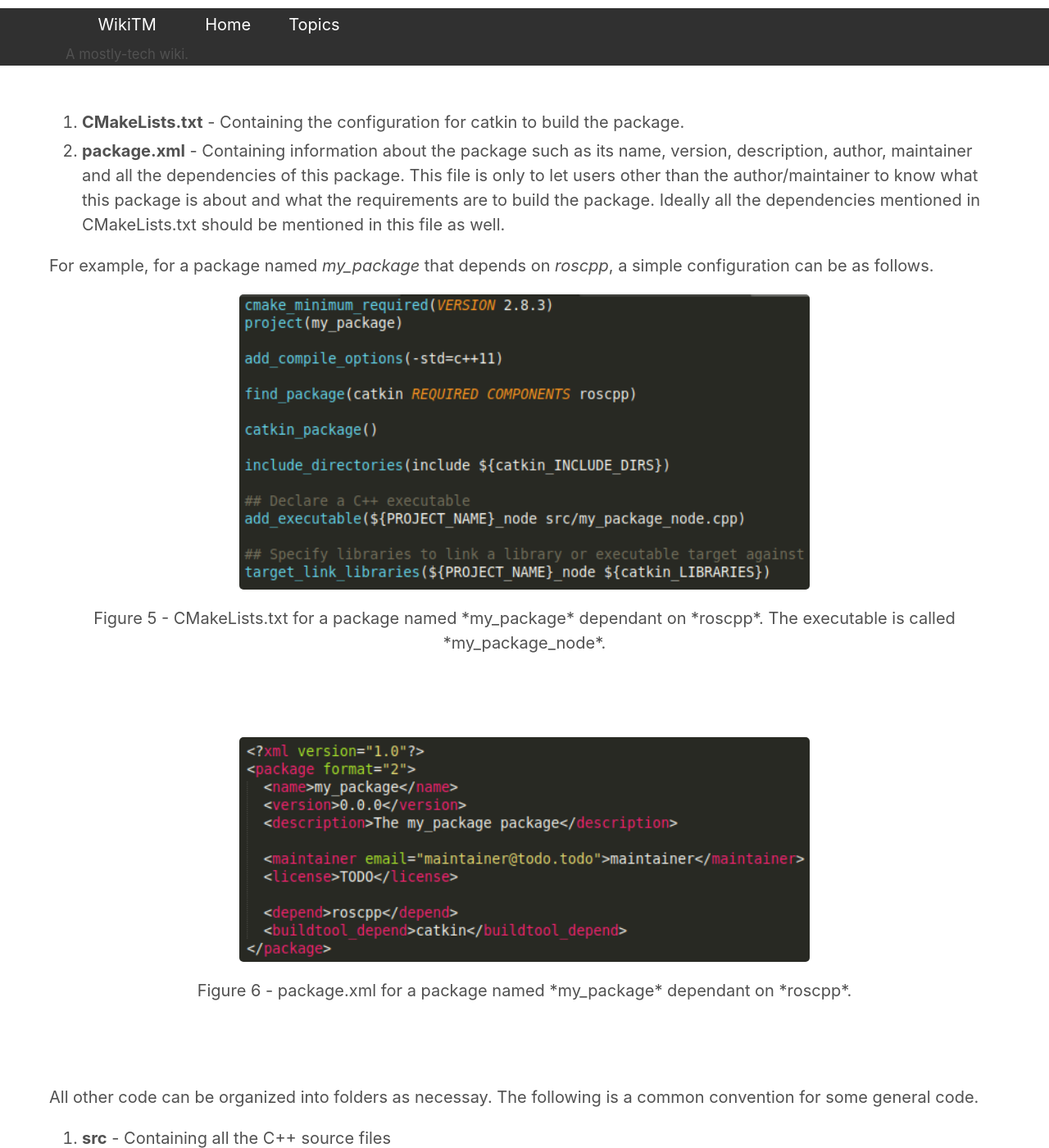
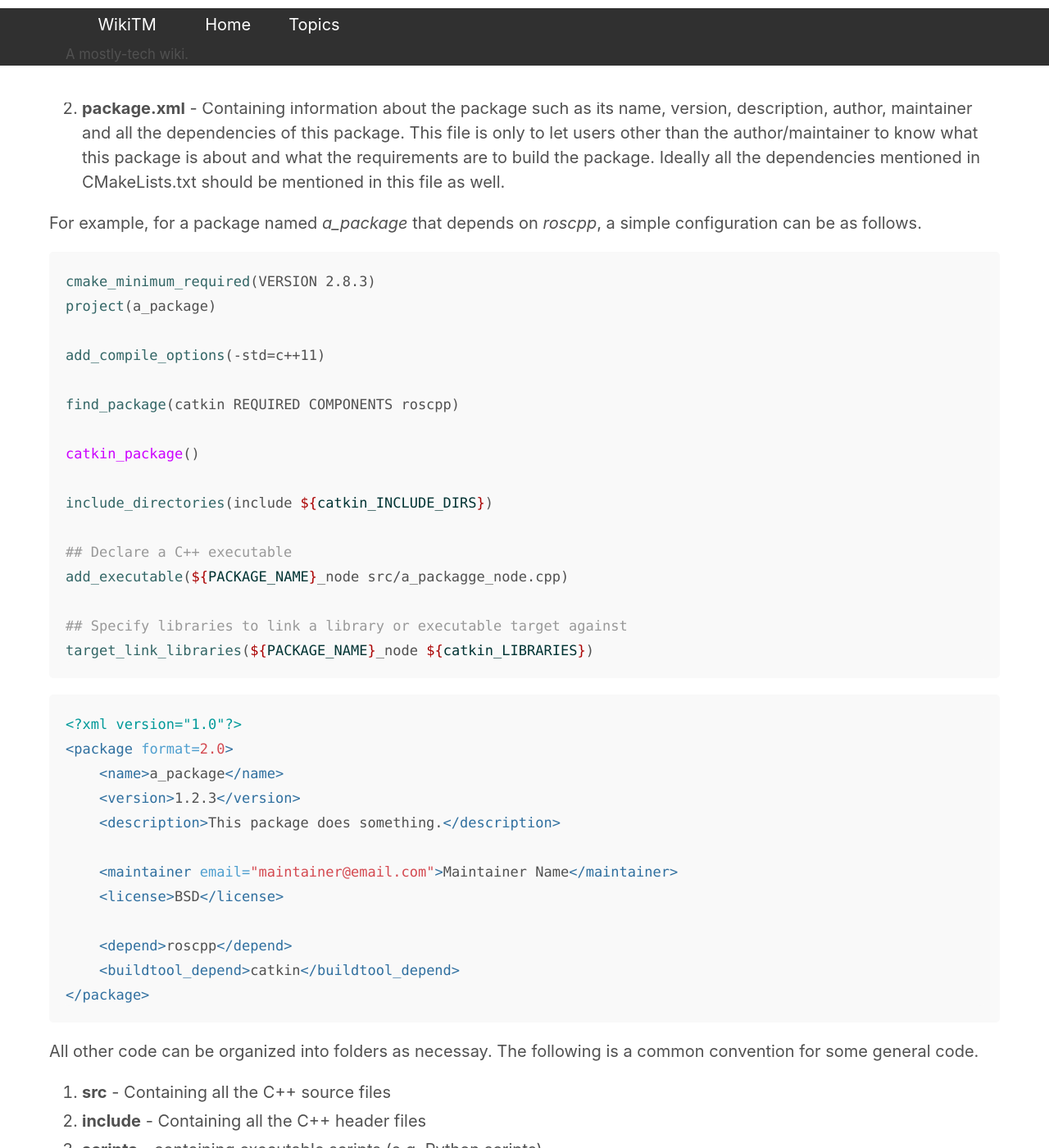
Before and after one commit to tejaswid/wikitm, a Jekyll site: the page built from topics/_ros/ros_basics.md, in a window 1280 px wide and 1400 px high, scrolled down 5305 px. Shown: the whole window at 82% size. Built offline with Jekyll 4.4.1, drawn with Linux system fonts in a browser that asks for light colours; some of the changed text lies outside the part shown.

Commit message:
replaced some images with formatted text

````diff
--- a/topics/_ros/ros_basics.md
+++ b/topics/_ros/ros_basics.md
@@ -13,7 +13,7 @@ Wherever possible, links to technical content and implementation details are pro
 ### What is ROS?
 ROS is a framework for writing software for robots.
 Even though the name contains the term *Operating System*, it is not a complete operating system.
-It is rather a collection of software tools and libraries that enables programming complex robot behaviours across a wide variety of robot platforms. (see \[[1](https://www.ros.org/about-ros/)\], \[[2](http://wiki.ros.org/)\]) The tools that ROS offers can be categorized as shown in Table 1 and illustrated in Figure 1.
+It is rather a collection of software tools and libraries that enables programming complex robot behaviours across a wide variety of robot platforms. (see \[[1](https://www.ros.org/about-ros/)\], \[[2](http://wiki.ros.org/)\]) The tools that ROS offers can be categorized as shown in Table 1 and illustrated in Figure 1 (from (\[[1](https://www.ros.org/about-ros/))\]).
 
 Table 1 - Summary of some key components in ROS (\[[3](https://www.researchgate.net/publication/314101187_Programming_for_Robotics_-_Introduction_to_ROS)\]).
 
@@ -102,7 +102,7 @@ This is referred to as the top-level cmake file and is a symbolic link to the fi
 ### 3.1.1 The workspace structure
 
 <p align="center">
-    <img src="{{ site.baseurl }}/assets/ros/workspace.png" style="width: 40%;">
+    <img src="{{ site.baseurl }}/assets/ros/workspace.png" style="width: 25%;">
     Figure 4. A Typical ROS workspace.
 </p>
 
@@ -159,22 +159,54 @@ Each package is a separate folder in the **src** folder and must contain 2 files
 1. **CMakeLists.txt** - Containing the configuration for catkin to build the package.
 2. **package.xml** - Containing information about the package such as its name, version, description, author, maintainer and all the dependencies of this package. This file is only to let users other than the author/maintainer to know what this package is about and what the requirements are to build the package. Ideally all the dependencies mentioned in CMakeLists.txt should be mentioned in this file as well.
 
-For example, for a package named *my_package* that depends on *roscpp*, a simple configuration can be as follows.
-<p align="center">
+For example, for a package named *a_package* that depends on *roscpp*, a simple configuration can be as follows.
+
+```cmake
+cmake_minimum_required(VERSION 2.8.3)
+project(a_package)
+
+add_compile_options(-std=c++11)
+
+find_package(catkin REQUIRED COMPONENTS roscpp)
+
+catkin_package()
+
+include_directories(include ${catkin_INCLUDE_DIRS})
+
+## Declare a C++ executable
+add_executable(${PACKAGE_NAME}_node src/a_packagge_node.cpp)
+
+## Specify libraries to link a library or executable target against
+target_link_libraries(${PACKAGE_NAME}_node ${catkin_LIBRARIES})
+```
+
+```xml
+<?xml version="1.0"?>
+<package format=2.0>
+    <name>a_package</name>
+    <version>1.2.3</version>
+    <description>This package does something.</description>
+
+    <maintainer email="maintainer@email.com">Maintainer Name</maintainer>
+    <license>BSD</license>
+
+    <depend>roscpp</depend>
+    <buildtool_depend>catkin</buildtool_depend>
+</package>
+```
+
+<!-- <p align="center">
     <img src="{{ site.baseurl }}/assets/ros/CMakeLists.txt.png" style="width: 60%;">
     Figure 5 - CMakeLists.txt for a package named *my_package* dependant on *roscpp*. The executable is called *my_package_node*.
-</p>
+</p> -->
 <!-- ![CMakeLists.txt](../../assets/ros/CMakeLists.txt.png "CMakeLists.txt")   -->
 
-<br/><br/>
-
+<!--
 <p align="center">
     <img src="{{ site.baseurl }}/assets/ros/package.xml.png" style="width: 60%;">
     Figure 6 - package.xml for a package named *my_package* dependant on *roscpp*.
-</p>
+</p> -->
 <!-- ![package.xml](../../assets/ros/package.xml.png "package.xml") -->
-
-<br/><br/>
 
 All other code can be organized into folders as necessay. The following is a common convention for some general code.
 1. **src** - Containing all the C++ source files
````
Also changed, not shown: other parts of topics/_ros/ros_basics.md (+1 -1 lines).
